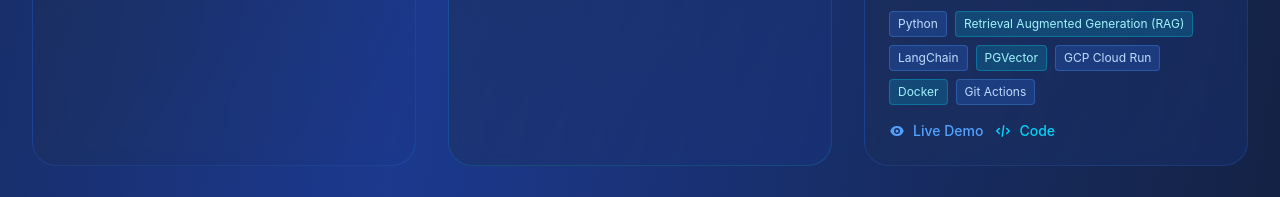
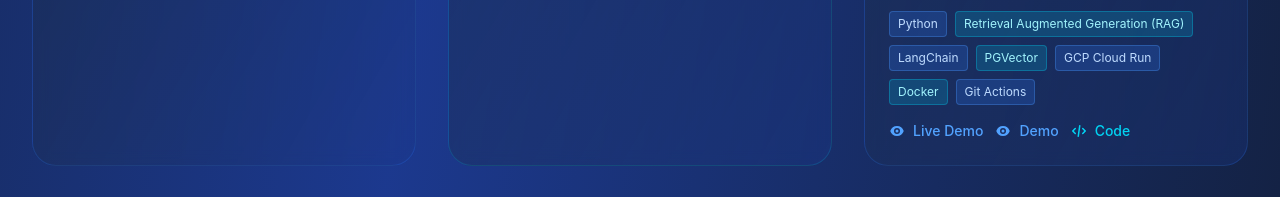
Before and after one commit to PhucNguyenAH/myPortfolio, a Vue app: page / in a window 1280 px wide. Shown: the part 5380-5577 px from the top of the page. Built offline with nearby package versions, Linux system fonts and the light colour scheme.

Commit message:
add project

```diff
--- a/src/components/Projects.vue
+++ b/src/components/Projects.vue
@@ -220,6 +220,9 @@ const projects = ref([
             {name: 'Live Demo', url: "https://kevinchatbot.com/", icon: EyeIcon,
                 class:'text-blue-400 hover:text-blue-300'
             },
+            {name: 'Demo', url: "https://youtu.be/DtYpRG9FelA", icon: EyeIcon,
+                class:'text-blue-400 hover:text-blue-300'
+            },
             {name: 'Code', url: "https://github.com/PhucNguyenAH/MyAgent", icon: CodeBracketIcon,
                 class:'text-cyan-400 hover:text-cyan-300'
             },
```
